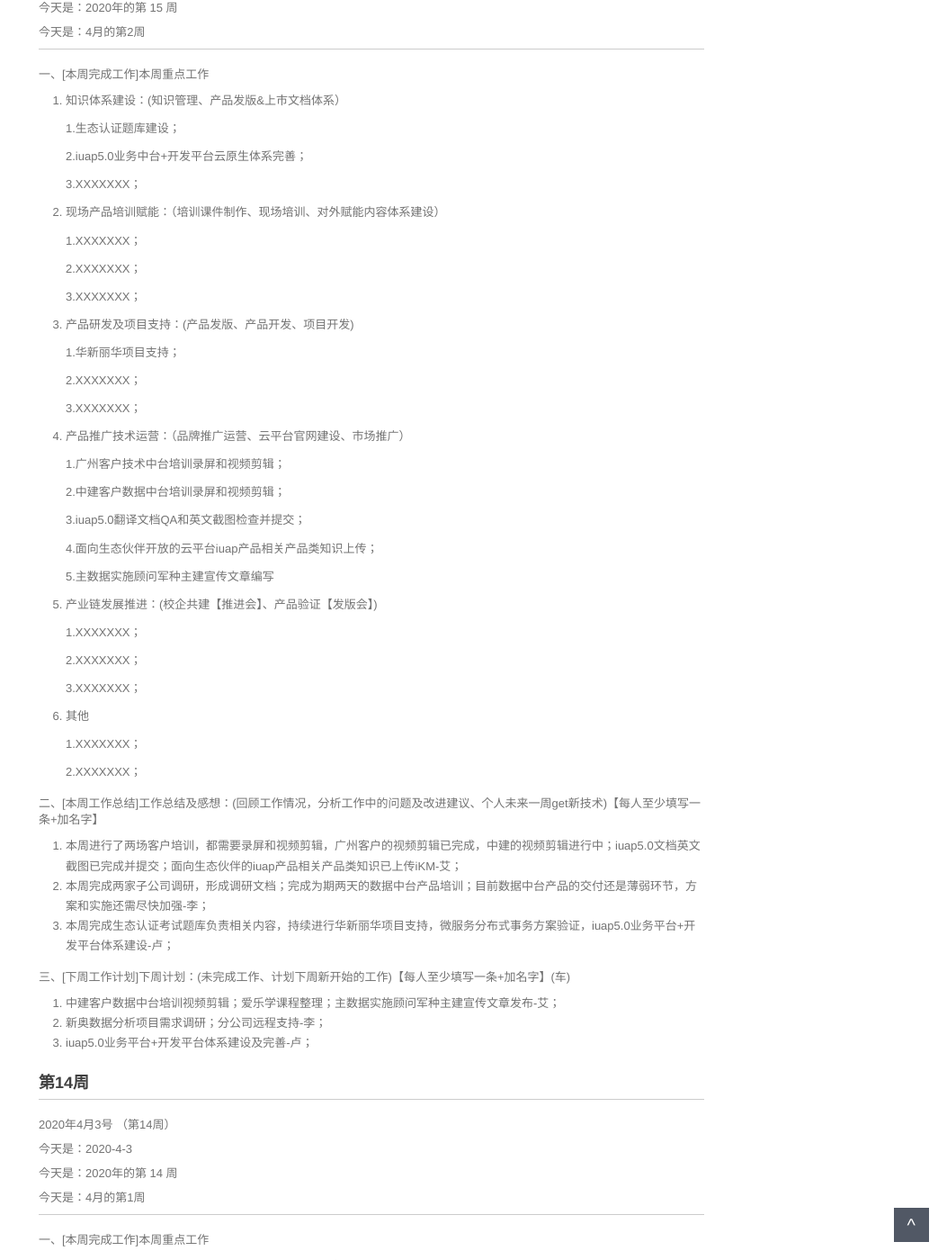
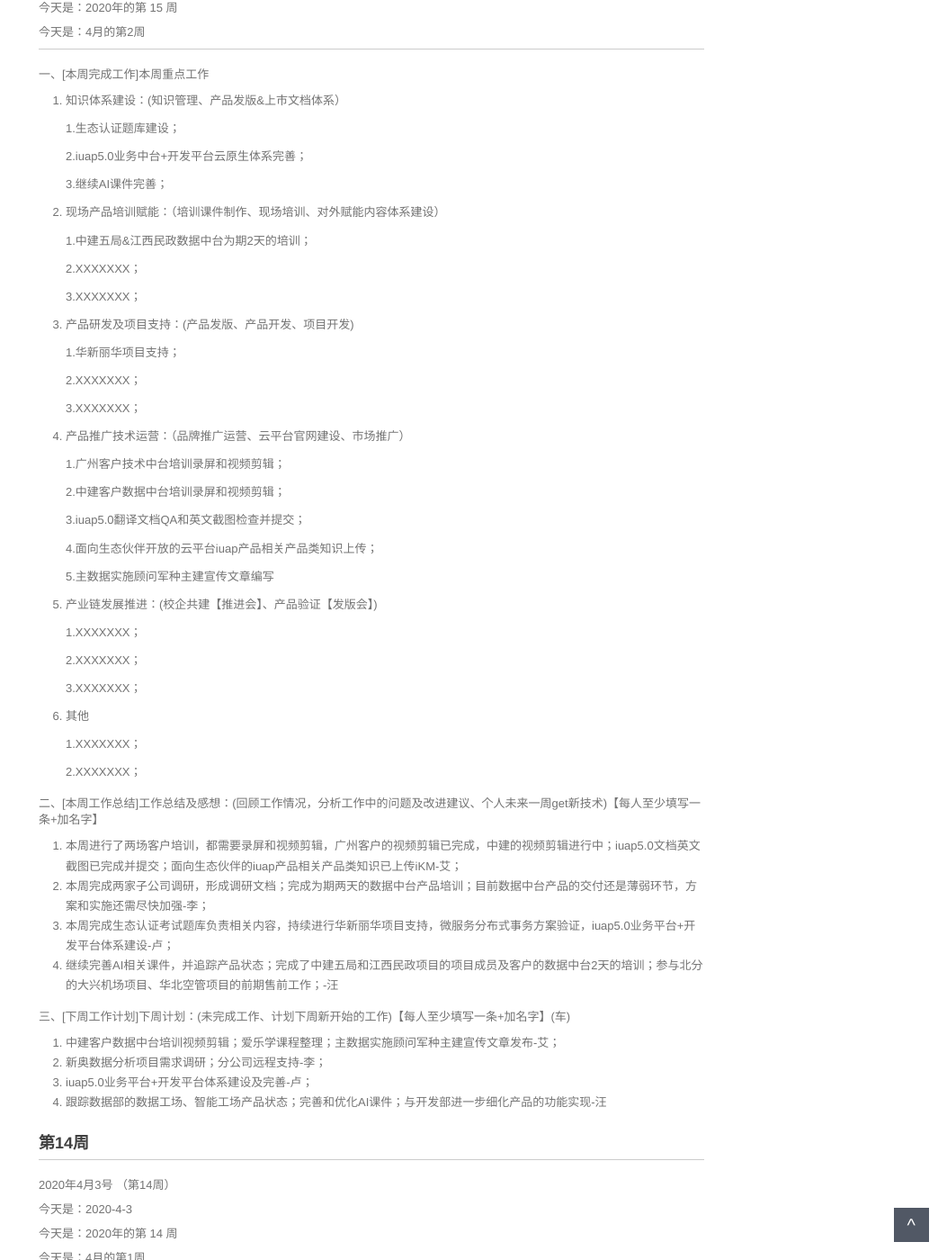
Before and after one commit to walllFlower/blog, a Jekyll site: the page built from 2020-02-28-day_report.md, in a window 1280 px wide and 1400 px high, scrolled down 435 px. Shown: the whole window at 90% size, without its empty margins (227-1280 px from the left). Built offline with Jekyll 4.4.1, drawn with Linux system fonts in a browser that asks for light colours; comment, search, counter and statistics services are not loaded.

Commit message:
Update 2020-02-28-day_report.md

```diff
--- a/2020-02-28-day_report.md
+++ b/2020-02-28-day_report.md
@@ -30,11 +30,11 @@ categories: 技术运营工作周报
 
     2.iuap5.0业务中台+开发平台云原生体系完善；
 
-    3.XXXXXXX；
+    3.继续AI课件完善；
 
 2. 现场产品培训赋能：（培训课件制作、现场培训、对外赋能内容体系建设）
 
-    1.XXXXXXX；
+    1.中建五局&江西民政数据中台为期2天的培训；
 
     2.XXXXXXX；
 
@@ -80,13 +80,14 @@ categories: 技术运营工作周报
 1. 本周进行了两场客户培训，都需要录屏和视频剪辑，广州客户的视频剪辑已完成，中建的视频剪辑进行中；iuap5.0文档英文截图已完成并提交；面向生态伙伴的iuap产品相关产品类知识已上传iKM-艾；
 2. 本周完成两家子公司调研，形成调研文档；完成为期两天的数据中台产品培训；目前数据中台产品的交付还是薄弱环节，方案和实施还需尽快加强-李；
 3. 本周完成生态认证考试题库负责相关内容，持续进行华新丽华项目支持，微服务分布式事务方案验证，iuap5.0业务平台+开发平台体系建设-卢；
+4. 继续完善AI相关课件，并追踪产品状态；完成了中建五局和江西民政项目的项目成员及客户的数据中台2天的培训；参与北分的大兴机场项目、华北空管项目的前期售前工作；-汪
 
 三、[下周工作计划]下周计划：(未完成工作、计划下周新开始的工作)【每人至少填写一条+加名字】(车)
 
 1. 中建客户数据中台培训视频剪辑；爱乐学课程整理；主数据实施顾问军种主建宣传文章发布-艾；
 2. 新奥数据分析项目需求调研；分公司远程支持-李；
 3. iuap5.0业务平台+开发平台体系建设及完善-卢；
-
+4. 跟踪数据部的数据工场、智能工场产品状态；完善和优化AI课件；与开发部进一步细化产品的功能实现-汪
 
 
 ###  第14周
```
